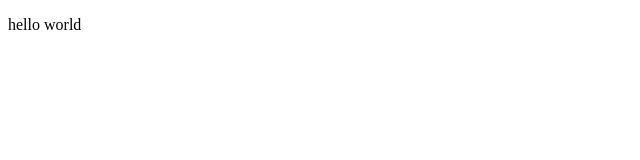
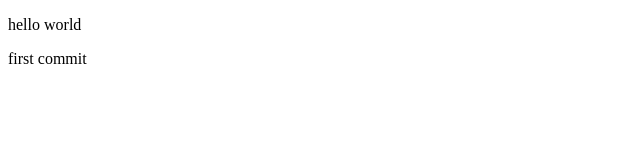
Before and after one commit to amaiagar/DAM-2015, a plain HTML site: page index.html in a window 1280 px wide. Shown: the full height of the page, 0-640 px from the left. Drawn offline with Linux system fonts and the light colour scheme.

Commit message:
primer cambio

```diff
--- a/index.html
+++ b/index.html
@@ -5,5 +5,6 @@
     </head>
     <body>
         <p>hello world</p>
+        <p>first commit</p>
     </body>
 </html>
```
